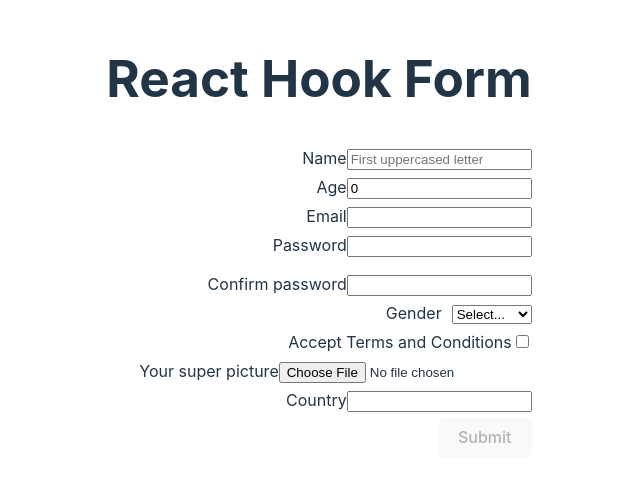
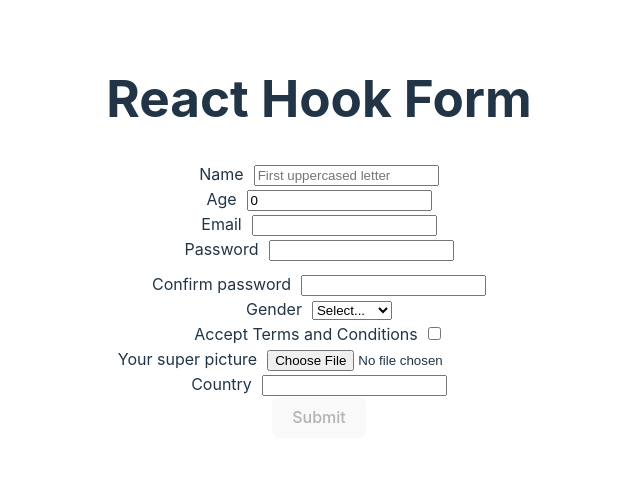
Before and after one commit to vwital/rsschool-react, a React (Vite) app in the folder forms/: page /react-hook-form in a window 1280 px wide. Shown: the part 163-644 px from the top of the page, without its empty margins (321-961 px from the left). Built offline with nearby package versions, Linux system fonts and the light colour scheme.

Commit message:
fix: add random key for forms

```diff
--- a/forms/src/App.tsx
+++ b/forms/src/App.tsx
@@ -1,11 +1,12 @@
 import reactLogo from './assets/react.svg';
 import { Link } from 'react-router-dom';
-import './App.css';
 import { useState, useEffect, useRef } from 'react';
 import { useSelector } from 'react-redux';
 import { selectForms } from './state/slices/formSlice';
 import FormResult from './components/FormResult/FormResult';
 import { IFormState } from './utils/interfaces';
+import getRandomKey from './utils/getRandomKey';
+import './App.css';
 
 function App() {
     const [results, setResults] = useState<JSX.Element[]>([]);
@@ -15,7 +16,7 @@ function App() {
         if (formSelector) {
             const length = (formSelector as Array<IFormState>).length;
             const forms = formSelector.map((form: IFormState, index) => (
-                <FormResult key={form.name} form={form} ref={index === length - 1 ? lastResultRef : null} />
+                <FormResult key={`${getRandomKey()}${form.name}`} form={form} ref={index === length - 1 ? lastResultRef : null} />
             ));
 
             setResults(forms);
--- a/forms/src/components/CountryForm/CountryForm.tsx
+++ b/forms/src/components/CountryForm/CountryForm.tsx
@@ -5,15 +5,17 @@ import { selectCountries } from '../../state/slices/countrySlice';
 
 interface CountryFormProps {
     reference?: RefObject<HTMLInputElement>;
+    onChange?: (e: React.ChangeEvent<HTMLInputElement>) => void;
 }
 
-const CountryForm = ({ reference }: CountryFormProps) => {
+const CountryForm = ({ reference, onChange }: CountryFormProps) => {
     const allCountries = useSelector(selectCountries);
     const [suggestions, setSuggestions] = useState<string[]>(allCountries);
     const handleChange = (event: React.ChangeEvent<HTMLInputElement>) => {
         const input = event.target.value;
         const currentSuggest = allCountries.filter((country) => country.toLowerCase().includes(input.toLocaleLowerCase()));
         setSuggestions(currentSuggest);
+        if (onChange) onChange(event);
     };
 
     return (
--- a/forms/src/pages/ReactHookForm/ReactHookForm.tsx
+++ b/forms/src/pages/ReactHookForm/ReactHookForm.tsx
@@ -1,11 +1,11 @@
+import { useEffect, useState } from 'react';
+import { useNavigate } from 'react-router-dom';
 import userSchema from '../../utils/schema';
 import { yupResolver } from '@hookform/resolvers/yup';
 import CountryForm from '../../components/CountryForm/CountryForm';
 import convertToBase64 from '../../utils/convertImg';
 import { addForm } from '../../state/slices/formSlice';
 import { useDispatch } from 'react-redux';
-import { useNavigate } from 'react-router-dom';
-import { useEffect, useState } from 'react';
 import { Controller, useForm } from 'react-hook-form';
 import passwordComplexity from '../../utils/passwordComplexity';
 import { InferType } from 'yup';
@@ -138,9 +138,22 @@ function ReactHookForm() {
                 {errors.img && <p className={styles['validation-error']}>{errors.img.message}</p>}
                 <label htmlFor="country">
                     Country
-                    <Controller name="country" control={control} render={({ field }) => <CountryForm reference={undefined} {...field} />} />
+                    <Controller
+                        name="country"
+                        control={control}
+                        render={({ field }) => (
+                            <CountryForm
+                                {...field}
+                                onChange={(e) => {
+                                    field.onChange(e);
+                                    trigger('country');
+                                }}
+                            />
+                        )}
+                    />
                 </label>
                 {errors.country && <p className={styles['validation-error']}>{errors.country.message}</p>}
+
                 <button type="submit" disabled={!isValid || isSubmitting}>
                     Submit
                 </button>
--- a/forms/src/pages/ReactHookForm/index.module.css
+++ b/forms/src/pages/ReactHookForm/index.module.css
@@ -1,11 +1,11 @@
 .react-form {
     display: flex;
     flex-direction: column;
-    align-items: flex-end;
-    gap: 5px;
+    align-items: center;
+    gap: 1px;
 }
 
-.uncontrolled-form input,
+.react-form input,
 select {
     margin-left: 10px;
 }
--- a/forms/src/pages/UncontrolledForm/UncontrolledForm.tsx
+++ b/forms/src/pages/UncontrolledForm/UncontrolledForm.tsx
@@ -69,7 +69,6 @@ function UncontrolledForm() {
         const currentPassword = passwordRef.current?.value as string;
         const complexity = passwordComplexity(currentPassword);
         setPasswordStrength(complexity);
-        console.log(currentPassword);
     };
 
     return (
--- a/forms/src/pages/UncontrolledForm/index.module.css
+++ b/forms/src/pages/UncontrolledForm/index.module.css
@@ -1,7 +1,7 @@
 .uncontrolled-form {
     display: flex;
     flex-direction: column;
-    align-items: flex-end;
+    align-items: center;
     gap: 5px;
 }
 
--- /dev/null
+++ b/forms/src/utils/getRandomKey.ts
@@ -0,0 +1,5 @@
+function getRandomKey() {
+    return Math.random() * 1000000000000000;
+}
+
+export default getRandomKey;
```
Also changed, not shown: forms/src/pages/ReactHookForm/interfaces.ts (deleted, +0 -23 lines).
